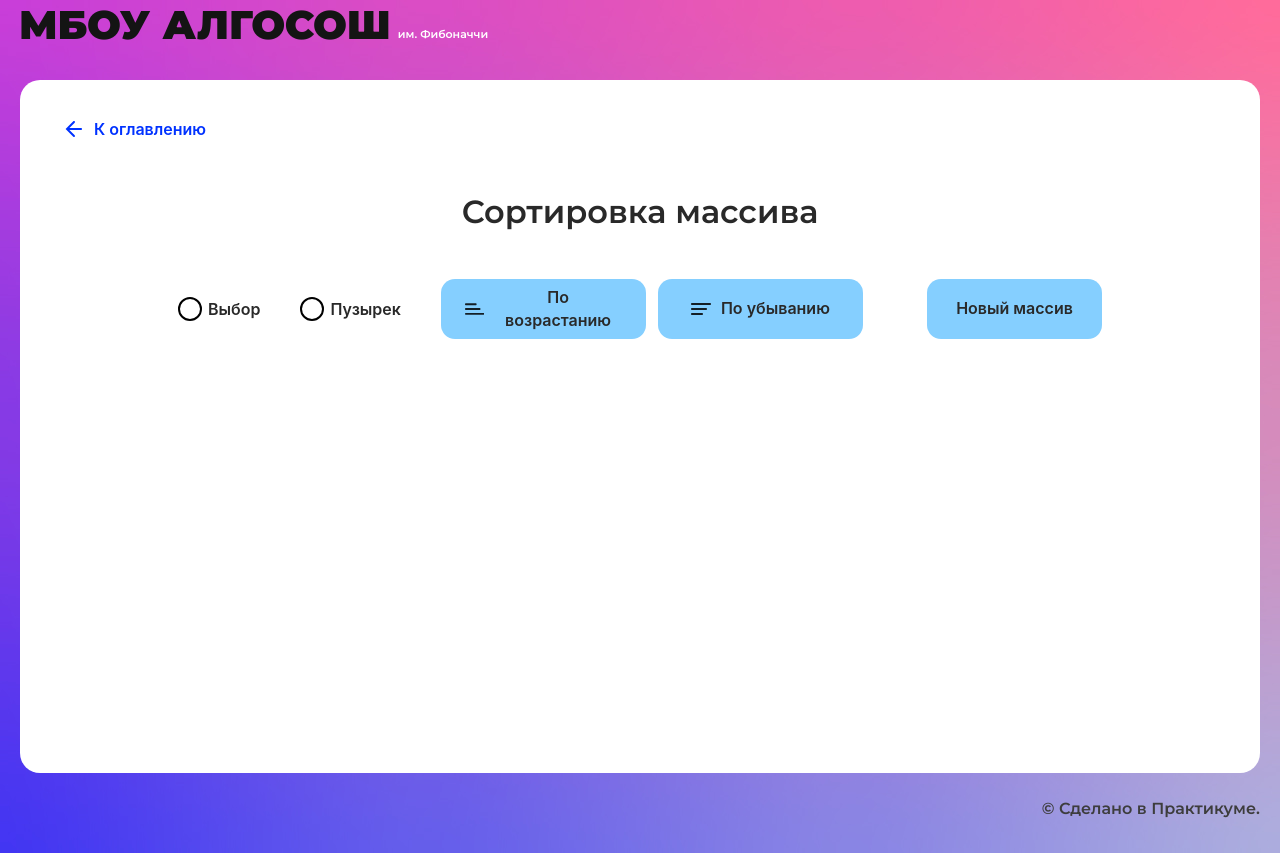
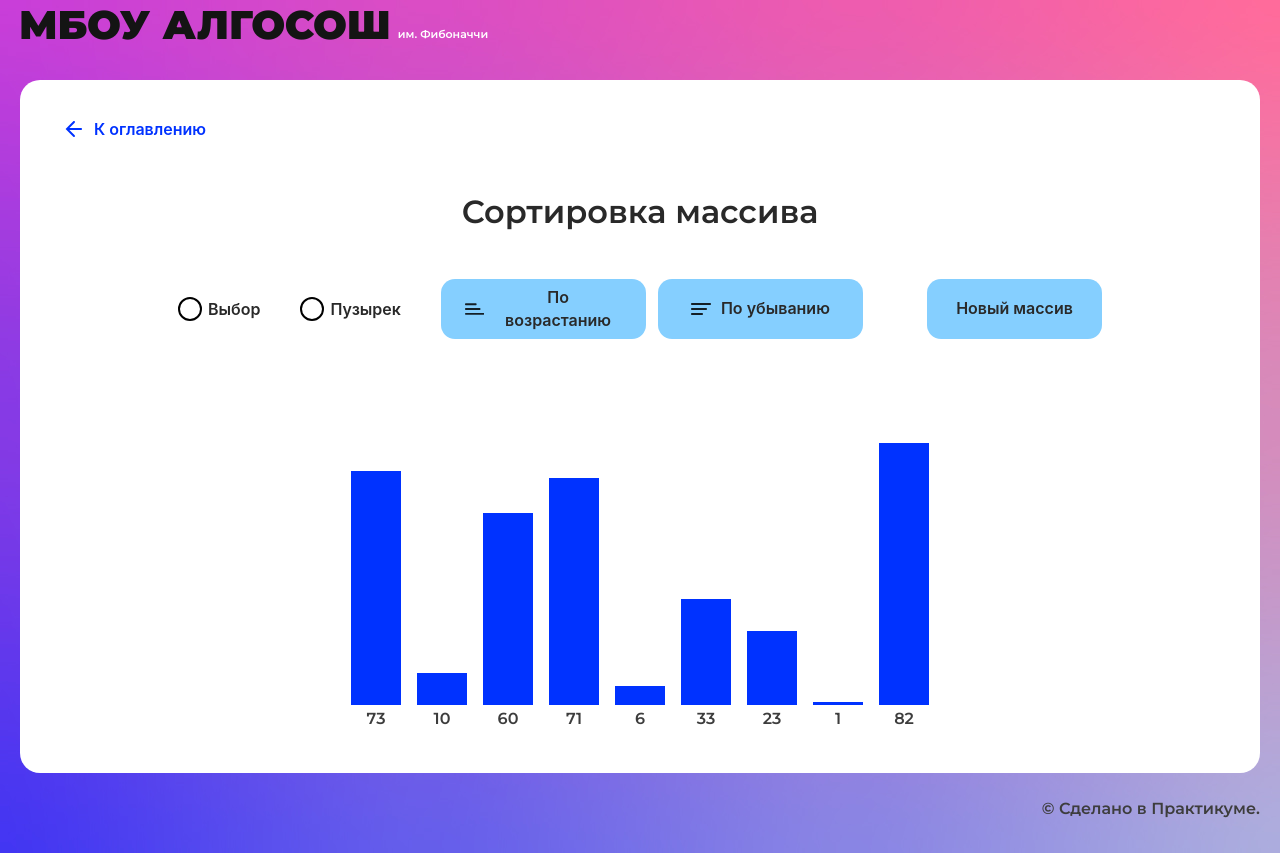
Before and after one commit to NataliyaNikulshina/Algososh, a React (Create React App) app: page /sorting in a window 1280 px wide. Built offline with nearby package versions, Linux system fonts and the light colour scheme.

Commit message:
feat: added random new random array

```diff
--- a/src/components/sorting-page/sorting-page.module.css
+++ b/src/components/sorting-page/sorting-page.module.css
@@ -18,3 +18,14 @@
 .radio{
     padding-right: 28px;
 }
+
+.list{
+    list-style: none;
+    display: flex;
+    justify-content: center;
+    gap: 16px;
+    padding: 48px 0 0;
+    align-items: flex-end;
+    margin: 0 auto;
+    height: 340px;;
+}
--- a/src/components/sorting-page/sorting-page.tsx
+++ b/src/components/sorting-page/sorting-page.tsx
@@ -1,23 +1,25 @@
 import React, { ChangeEvent, FC, FormEvent, useState } from "react";
 import { SolutionLayout } from "../ui/solution-layout/solution-layout";
 import sortStyle from "./sorting-page.module.css"
-import { Input } from "../ui/input/input";
 import { Button } from "../ui/button/button";
 import { Column } from "../ui/column/column";
 import { RadioInput } from "../ui/radio-input/radio-input";
 import { Direction } from "../../types/direction";
+import { randomArr } from "../../utils/randomArr";
+import { ElementStates } from "../../types/element-states";
+import { TArrColumn } from "../../types/arr-column";
 
 export const SortingPage: React.FC = () => {
   const [loader, setLoader] = useState(false);
+  const [arr, setArr] = useState<TArrColumn[]>(randomArr());
+  const [radioValue, setRadioValue] = useState("selectionSort");
 
   const onSubmit = async (e: FormEvent<HTMLFormElement>) => {
     e.preventDefault();
 
   };
 
-  const onChange = (e: ChangeEvent<HTMLInputElement>) => {
 
-  };
 
   return (
     <SolutionLayout title="Сортировка массива">
@@ -40,13 +42,21 @@ export const SortingPage: React.FC = () => {
             //disabled={!inputVal}
           />
         </div>
-         <Button
+        <Button
           text="Новый массив"
           isLoader={loader}
           linkedList="small"
           //disabled={!inputVal}
+          onClick={()=> setArr(randomArr())}
         />
       </form>
+      <ul className={sortStyle.list}>
+        {arr && arr.map(({num, color}, index) => (
+          <li key={index}>
+            <Column index={num} state={color} />
+          </li>
+        ))}
+      </ul>
     </SolutionLayout>
   );
 };
--- /dev/null
+++ b/src/types/arr-column.ts
@@ -0,0 +1,6 @@
+import { ElementStates } from "./element-states";
+
+export type TArrColumn = {
+    num: number;
+    color: ElementStates;
+  };
--- /dev/null
+++ b/src/utils/randomArr.ts
@@ -0,0 +1,15 @@
+import { TArrColumn } from "../types/arr-column";
+import { ElementStates } from "../types/element-states";
+//import { Direction } from "../../types/direction";
+
+export const randomArr = (): TArrColumn[] =>{
+    let arr: TArrColumn[] = [];
+    const minLen = 3;
+    const maxLen = 17;
+    const len = Math.floor(Math.random() * (maxLen - minLen + 1)) + minLen;
+    for (let i=0; i<len; i++){
+        arr.push({ num: Math.round(Math.random() * 100), color: ElementStates.Default });
+    }
+    console.log(len, arr);
+  return arr;
+}
```
Also changed, not shown: src/types/element-states.ts (line endings or trailing spaces).
